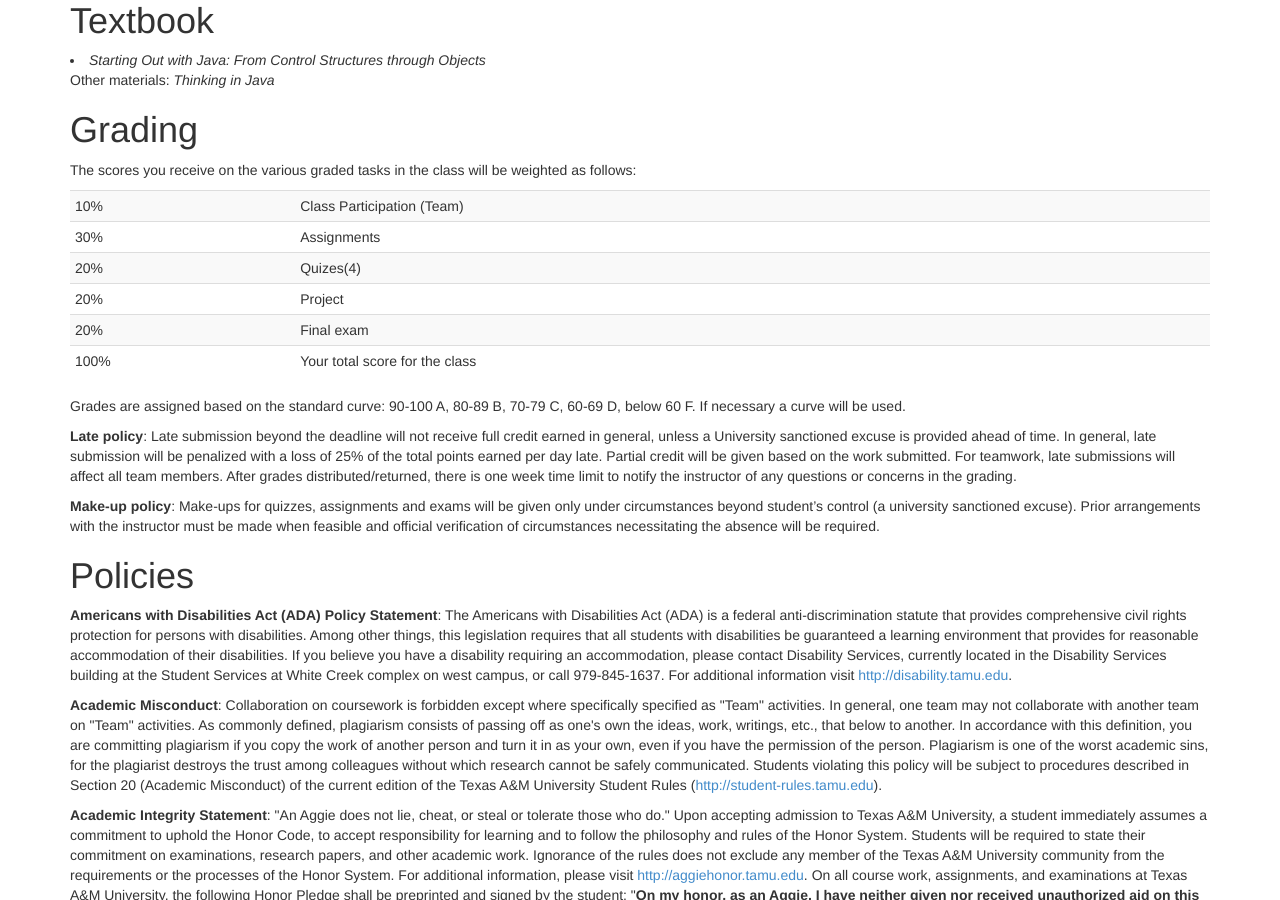
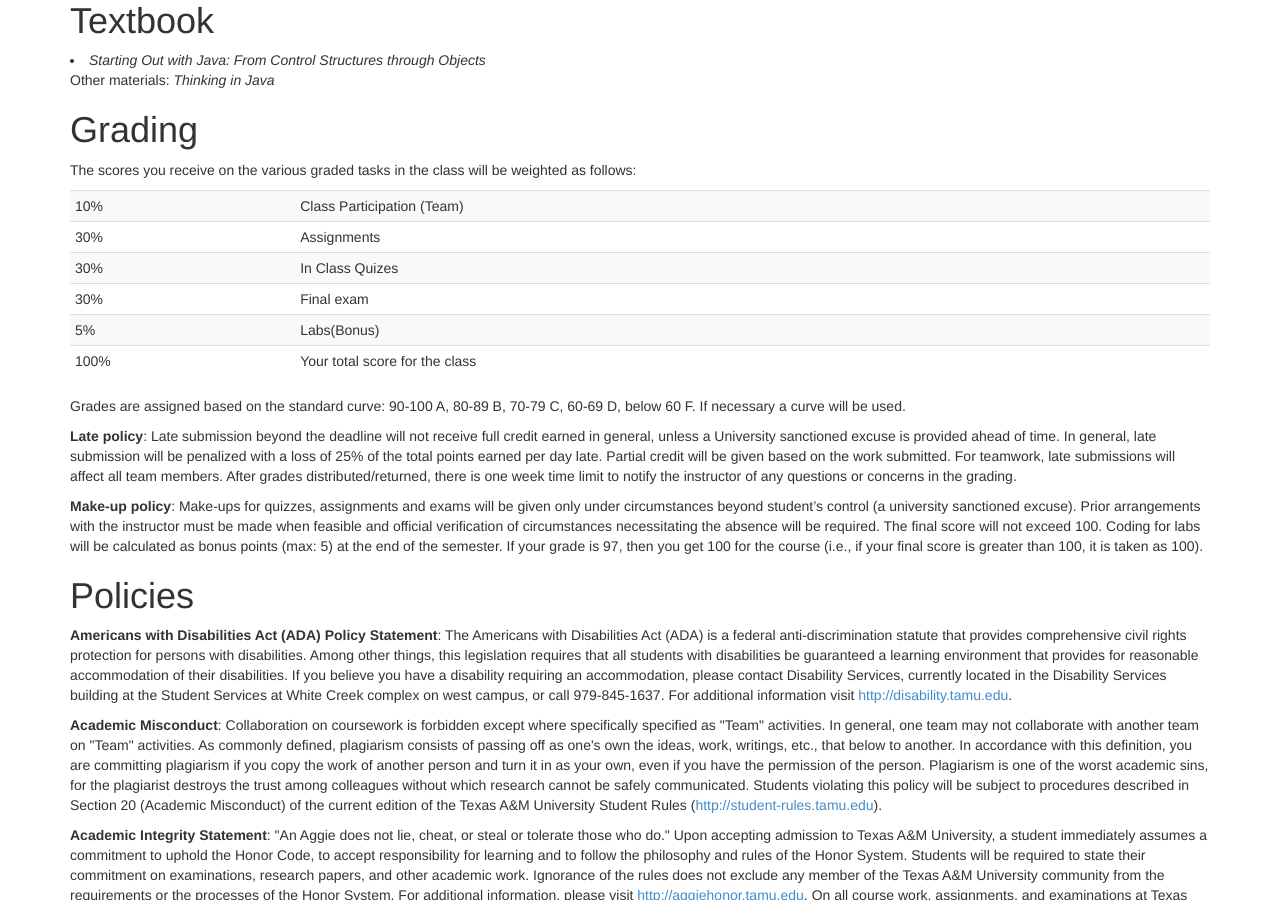
Before and after one commit to huangshiyou/huangshiyou.github.io, a Jekyll site: the page csce111/syllabus.html, which Jekyll copies as it is, in a window 1280 px wide and 900 px high, scrolled down 691 px. Built offline with Jekyll 4.4.1, drawn with Linux system fonts in a browser that asks for light colours.

Commit message:
update hw

```diff
--- a/csce111/calendar.html
+++ b/csce111/calendar.html
@@ -299,7 +299,8 @@
 </div> -->
 </td>
 <td class='eventtd'><span class='datespan'>05</span>
-
+<div class='hw'>
+23::59 <span class='summary'><a href="hw/hw3.pdf">hw3</a></span>
 </td>
     </tr>
 <tr>
--- a/csce111/syllabus.html
+++ b/csce111/syllabus.html
@@ -128,9 +128,9 @@
     Class Participation (Team)
 </td></tr>
 <tr><td>30%</td><td>Assignments</td></tr>
-<tr><td>20%</td><td>Quizes(4)</td></tr>
-<tr><td>20%</td><td>Project</td></tr>
-<tr><td>20%</td><td>Final exam</td></tr>
+<tr><td>30%</td><td>In Class Quizes</td></tr>
+<tr><td>30%</td><td>Final exam</td></tr>
+<tr><td>5%</td><td>Labs(Bonus)</td></tr>
 <tr id="totalsRow"><td>100%</td><td>Your total score for the class</td></tr>
 </table>
 <p>Grades are assigned based on the standard curve: 90-100 A, 80-89 B, 70-79 C, 60-69 D, below 60 F. If necessary a curve will be used.</p>
@@ -138,7 +138,9 @@
 the total points earned per day late. Partial credit will be given based on the work submitted. For teamwork, late submissions will affect all team members. After grades distributed/returned, there is one week time limit to notify the instructor of any questions or concerns in the grading.</p>
  <p><strong>Make-up policy</strong>: Make-ups for quizzes, assignments and exams will be given only under circumstances beyond
 student’s control (a university sanctioned excuse). Prior arrangements with the instructor must be made
-when feasible and official verification of circumstances necessitating the absence will be required.</p>
+when feasible and official verification of circumstances necessitating the absence will be required.
+The final score will not exceed 100. Coding for labs will be calculated as bonus points (max: 5) at the end of the semester. If your grade is 97, then you get 100 for the course (i.e., if your final score is greater than 100, it is taken as 100).
+</p>
 </div>
 <div id="policy" class="section level1">
 <h1>Policies</h1>
```
Also changed, not shown: 1 other file.
